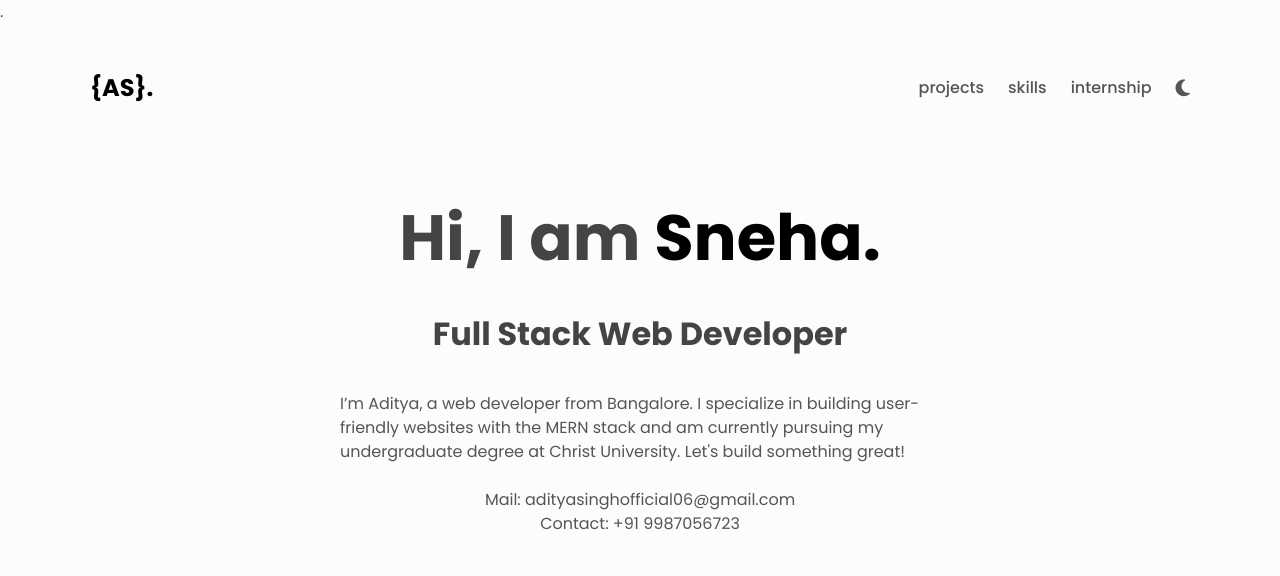
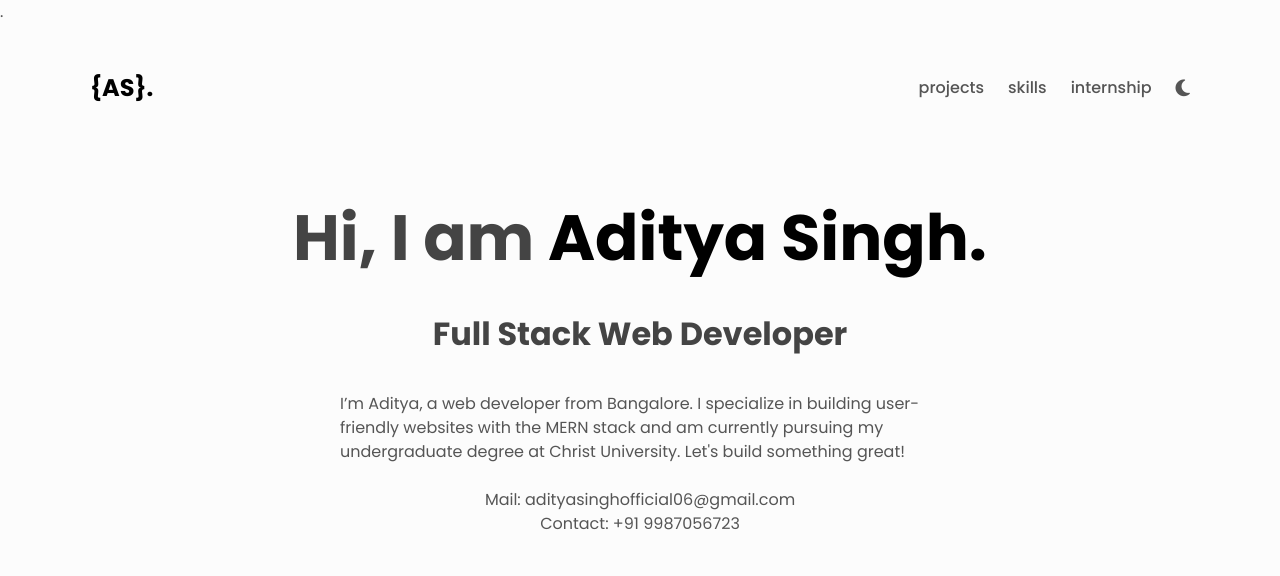
Before and after one commit to ADITYA2004S/AdityaSingh_Portfolio, a plain HTML site: page index.html in a window 1280 px wide. Shown: the top 576 px of the page. Drawn offline with Linux system fonts and the light colour scheme.

Commit message:
Update index.html

```diff
--- a/index.html
+++ b/index.html
@@ -69,7 +69,7 @@
     <main>
       <!-- About -->
       <div class="about center">
-        <h1>Hi, I am <span class="about__name">Sneha.</span></h1>
+        <h1>Hi, I am <span class="about__name">Aditya Singh.</span></h1>
         <h2 class="about__role">Full Stack Web Developer</h2>
         <p class="about__desc"> <!-- Edit the About make sure you add your degree!-->
           I’m Aditya, a web developer from Bangalore. I specialize in building user-friendly websites with the MERN stack and am currently pursuing my undergraduate degree at Christ University. Let's build something great!
```
